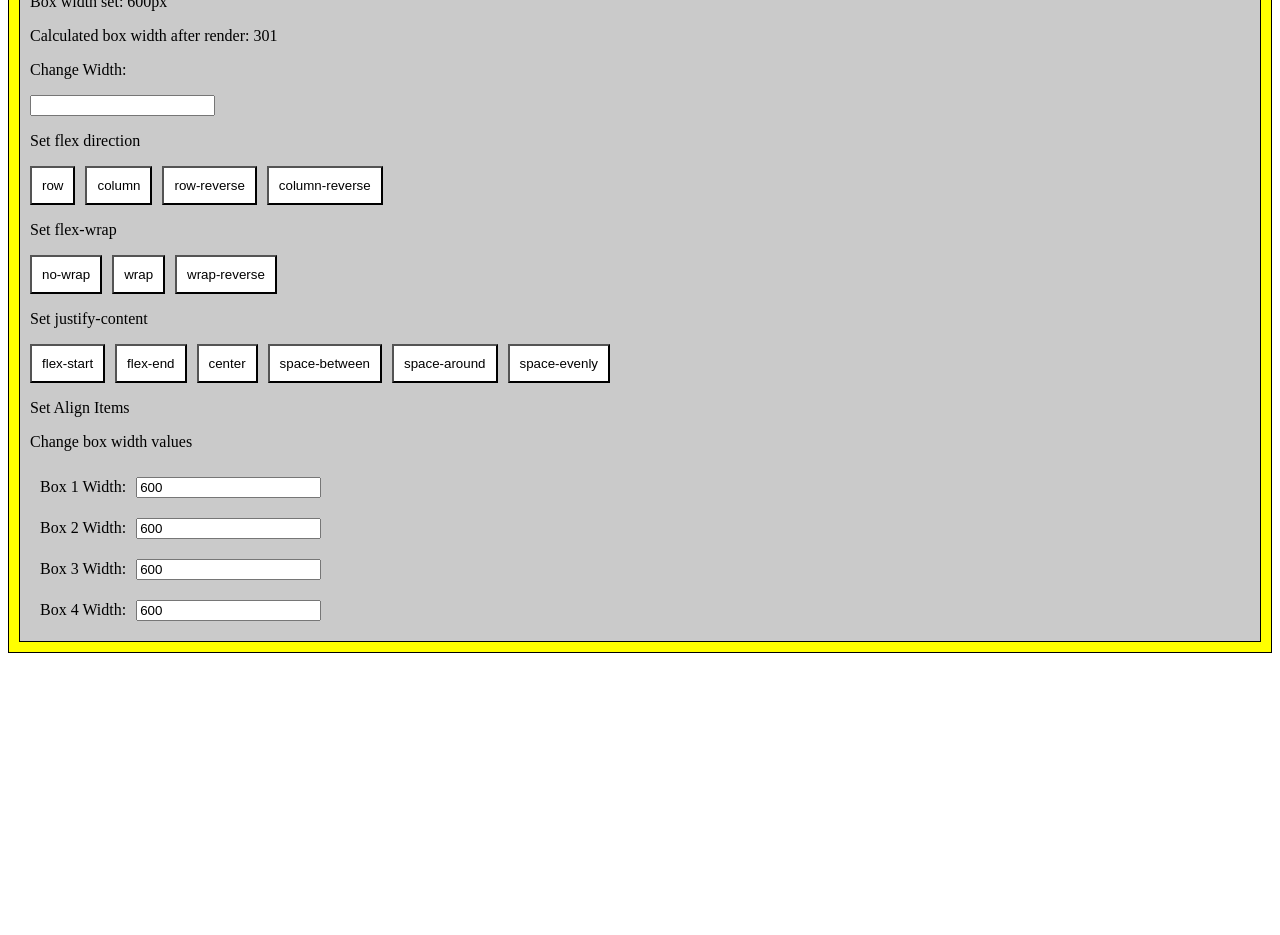
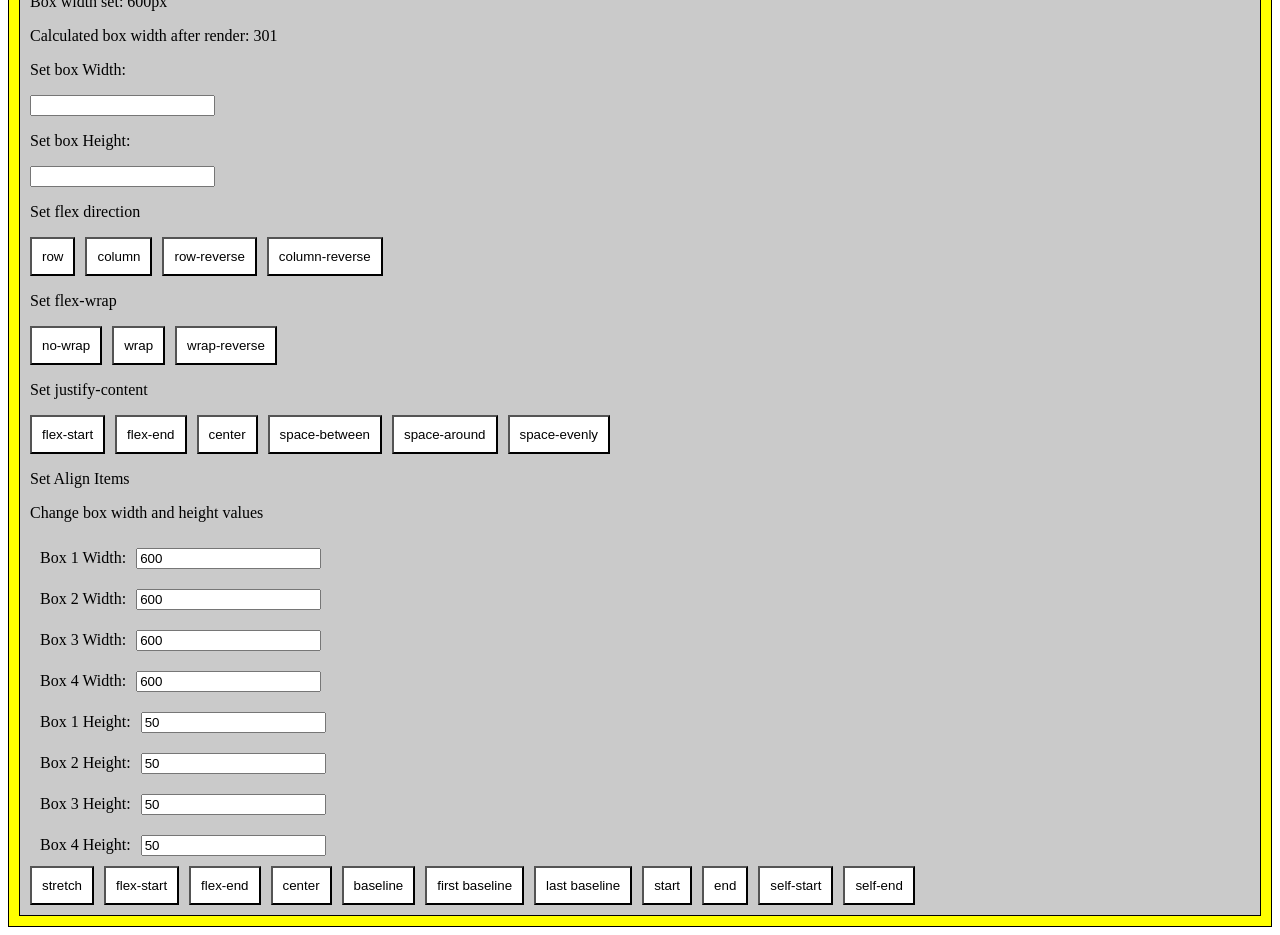
Before and after one commit to arundas1903/angular-lifecycle, an Angular app: page /flex in a window 1280 px wide. Shown: the part 320-1255 px from the top of the page. Before the commit the page ends 981 px from the top, so only its background shows below. Built offline with nearby package versions, Linux system fonts and the light colour scheme.

Commit message:
Change align items

```diff
--- a/src/app/components/flex/flex.component.html
+++ b/src/app/components/flex/flex.component.html
@@ -18,11 +18,12 @@
         <div class="flex-container"
         [ngStyle]="{'flex-direction': flexDirection,
                     'flex-wrap': flexWrap,
-                    'justify-content': justifyContent}">
-            <div #box [ngStyle]="{'width': boxWidth1 + 'px'}" class="box">1</div>
-            <div [ngStyle]="{'width': boxWidth2 + 'px'}" class="box">2</div>
-            <div [ngStyle]="{'width': boxWidth3 + 'px'}" class="box">3</div>
-            <div [ngStyle]="{'width': boxWidth4 + 'px'}" class="box">4</div>
+                    'justify-content': justifyContent,
+                    'align-items': alignItems}">
+            <div #box [ngStyle]="{'width': boxWidth1 + 'px', 'height': boxHeight1 + 'px'}" class="box">1</div>
+            <div [ngStyle]="{'width': boxWidth2 + 'px', 'height': boxHeight2 + 'px'}" class="box">2</div>
+            <div [ngStyle]="{'width': boxWidth3 + 'px', 'height': boxHeight3 + 'px'}" class="box">3</div>
+            <div [ngStyle]="{'width': boxWidth4 + 'px', 'height': boxHeight4 + 'px'}" class="box">4</div>
         </div>
         <p>
             Box width set: 600px
@@ -31,9 +32,13 @@
             Calculated box width after render: {{ box.offsetWidth }}
         </p>
         <p>
-            Change Width:
+            Set box Width:
         </p>
         <input (keyup)="setBoxWidth($event.target.value)" type="number"/>
+        <p>
+            Set box Height:
+        </p>
+        <input (keyup)="setBoxHeight($event.target.value)" type="number"/>
         <div>
             <p>
                 Set flex direction
@@ -94,7 +99,7 @@
             </p>
             <div class="set-align-items">
                 <p>
-                    Change box width values
+                    Change box width and height values
                 </p>
                 <div>
                     <label>Box 1 Width:</label>
@@ -112,6 +117,57 @@
                     <label>Box 4 Width:</label>
                     <input [(ngModel)]="boxWidth4"/>
                 </div>
+                <div>
+                    <label>Box 1 Height:</label>
+                    <input [(ngModel)]="boxHeight1"/>
+                </div>
+                <div>
+                    <label>Box 2 Height:</label>
+                    <input [(ngModel)]="boxHeight2"/>
+                </div>
+                <div>
+                    <label>Box 3 Height:</label>
+                    <input [(ngModel)]="boxHeight3"/>
+                </div>
+                <div>
+                    <label>Box 4 Height:</label>
+                    <input [(ngModel)]="boxHeight4"/>
+                </div>
+            </div>
+            <div>
+                <button (click)="this.changeAlignItems('stretch')" class="toggle-button">
+                        stretch
+                </button>
+                <button (click)="this.changeAlignItems('flex-start')" class="toggle-button">
+                    flex-start
+                </button>
+                <button (click)="this.changeAlignItems('flex-end')" class="toggle-button">
+                    flex-end
+                </button>
+                <button (click)="this.changeAlignItems('center')" class="toggle-button">
+                    center
+                </button>
+                <button (click)="this.changeAlignItems('baseline')" class="toggle-button">
+                    baseline
+                </button>
+                <button (click)="this.changeAlignItems('first baseline')" class="toggle-button">
+                    first baseline
+                </button>
+                <button (click)="this.changeAlignItems('last baseline')" class="toggle-button">
+                    last baseline
+                </button>
+                <button (click)="this.changeAlignItems('start')" class="toggle-button">
+                    start
+                </button>
+                <button (click)="this.changeAlignItems('end')" class="toggle-button">
+                    end
+                </button>
+                <button (click)="this.changeAlignItems('self-start')" class="toggle-button">
+                    self-start
+                </button>
+                <button (click)="this.changeAlignItems('self-end')" class="toggle-button">
+                    self-end
+                </button>
             </div>
         </div>
     </div>
--- a/src/app/components/flex/flex.component.ts
+++ b/src/app/components/flex/flex.component.ts
@@ -9,10 +9,15 @@ export class FlexComponent implements OnInit {
   flexDirection: string = 'row';
   flexWrap: string = 'nowrap';
   justifyContent: string = 'flex-start';
+  alignItems: string = 'stretch';
   boxWidth1: number = 600;
   boxWidth2: number = 600;
   boxWidth3: number = 600;
   boxWidth4: number = 600;
+  boxHeight1: number = 50;
+  boxHeight2: number = 50;
+  boxHeight3: number = 50;
+  boxHeight4: number = 50;
 
   constructor() { }
 
@@ -31,6 +36,10 @@ export class FlexComponent implements OnInit {
     this.justifyContent = justifyContent;
   }
 
+  changeAlignItems(alignItems: string) :void {
+    this.alignItems = alignItems;
+  }
+
   setBoxWidth(width: number): void {
     this.boxWidth1 = width;
     this.boxWidth2 = width;
@@ -38,4 +47,11 @@ export class FlexComponent implements OnInit {
     this.boxWidth4 = width;
   }
 
+  setBoxHeight(height: number) :void {
+    this.boxHeight1 = height;
+    this.boxHeight2 = height;
+    this.boxHeight3 = height;
+    this.boxHeight4 = height;
+  }
+
 }
```
